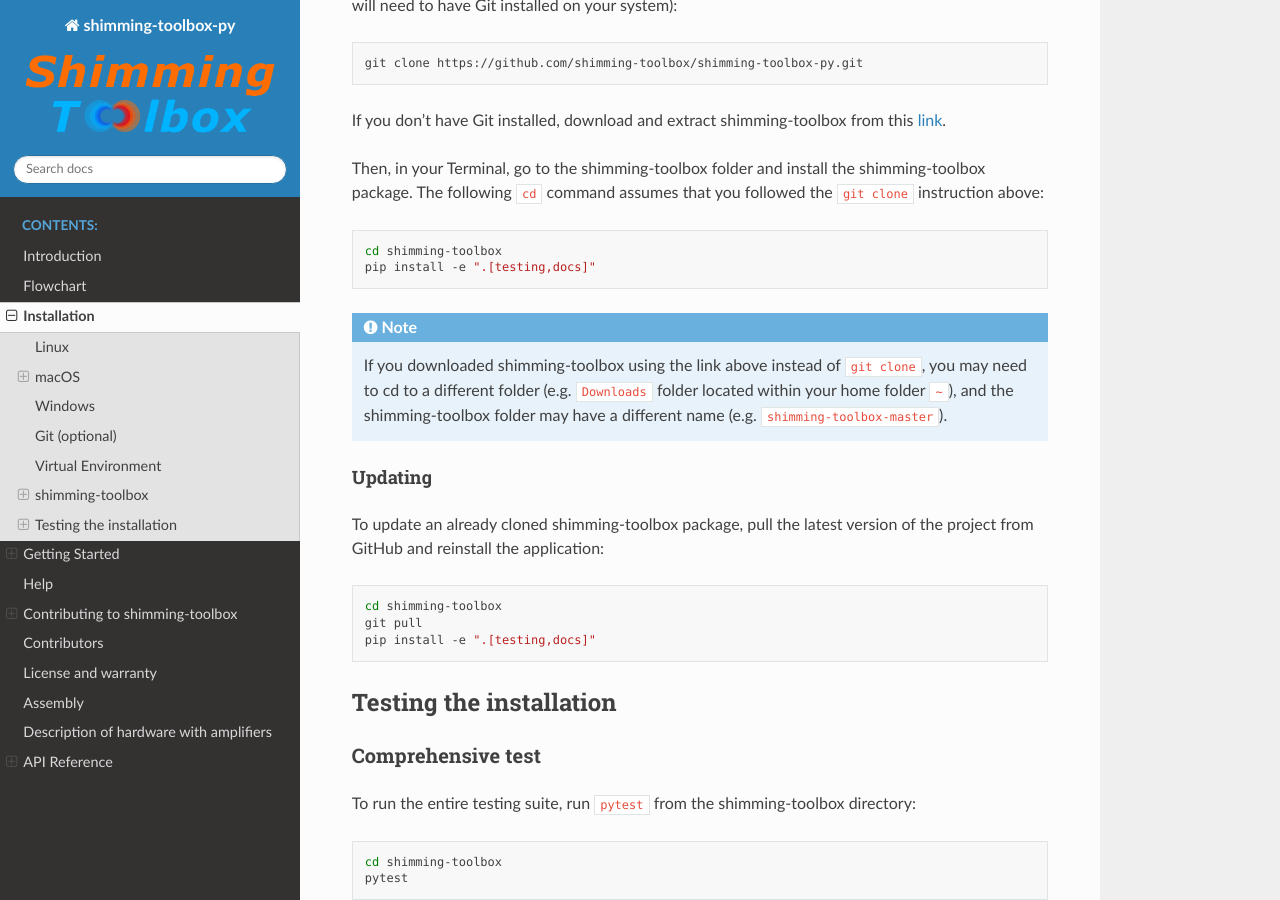
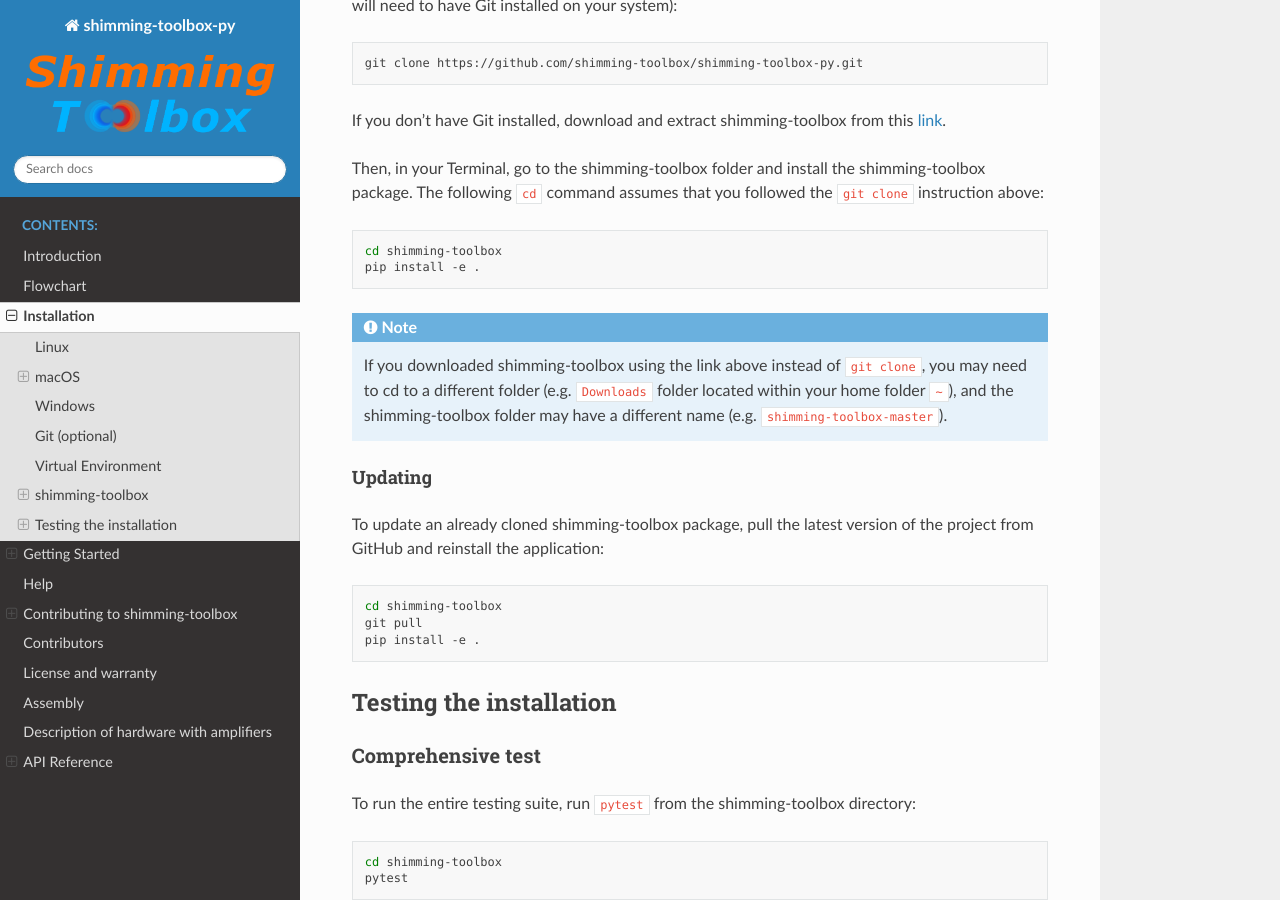
Before and after one commit to shimming-toolbox/shimming-toolbox, a Sphinx documentation site: the page built from docs/source/2_getting_started/1_installation.rst, in a window 1280 px wide and 900 px high, scrolled down 2762 px. Built offline with Sphinx 7.4.7 and the Read the Docs theme 2.0.0, drawn with Linux system fonts in a browser that asks for light colours.

Commit message:
Update 1_installation.rst
Changed zsh documentation to not include extras

```diff
--- a/docs/source/2_getting_started/1_installation.rst
+++ b/docs/source/2_getting_started/1_installation.rst
@@ -159,7 +159,7 @@ that you followed the ``git clone`` instruction above:
 .. code:: bash
 
    cd shimming-toolbox
-   pip install -e ".[testing,docs]"
+   pip install -e .
 
 .. NOTE ::
    If you downloaded shimming-toolbox using the link above
@@ -178,7 +178,7 @@ version of the project from GitHub and reinstall the application:
 
    cd shimming-toolbox
    git pull
-   pip install -e ".[testing,docs]"
+   pip install -e .
 
 Testing the installation
 ------------------------
```
